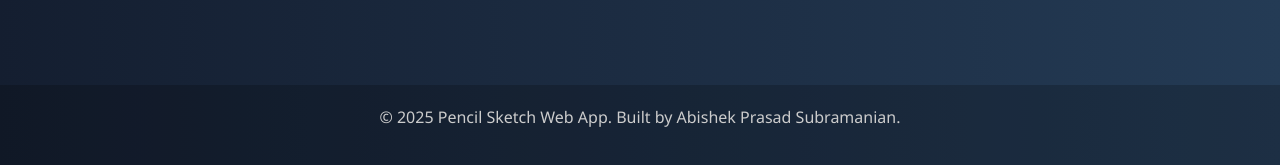
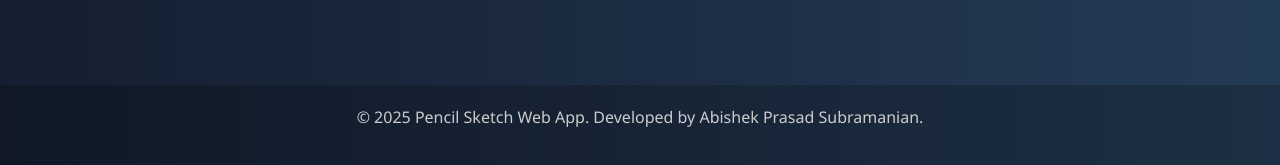
Before and after one commit to AbishekPrasad/image-to-sketch, a Flask app: page / in a window 1280 px wide. Shown: the part 635-800 px from the top of the page. Run offline with Flask 3, Linux system fonts and the light colour scheme.

Commit message:
Update index.html

```diff
--- a/templates/index.html
+++ b/templates/index.html
@@ -92,7 +92,7 @@
   </div>
 
   <footer class="mt-auto">
-    <p>&copy; 2025 Pencil Sketch Web App. Built by Abishek Prasad Subramanian.</p>
+    <p>&copy; 2025 Pencil Sketch Web App. Developed by Abishek Prasad Subramanian.</p>
   </footer>
 
   <script>
```
